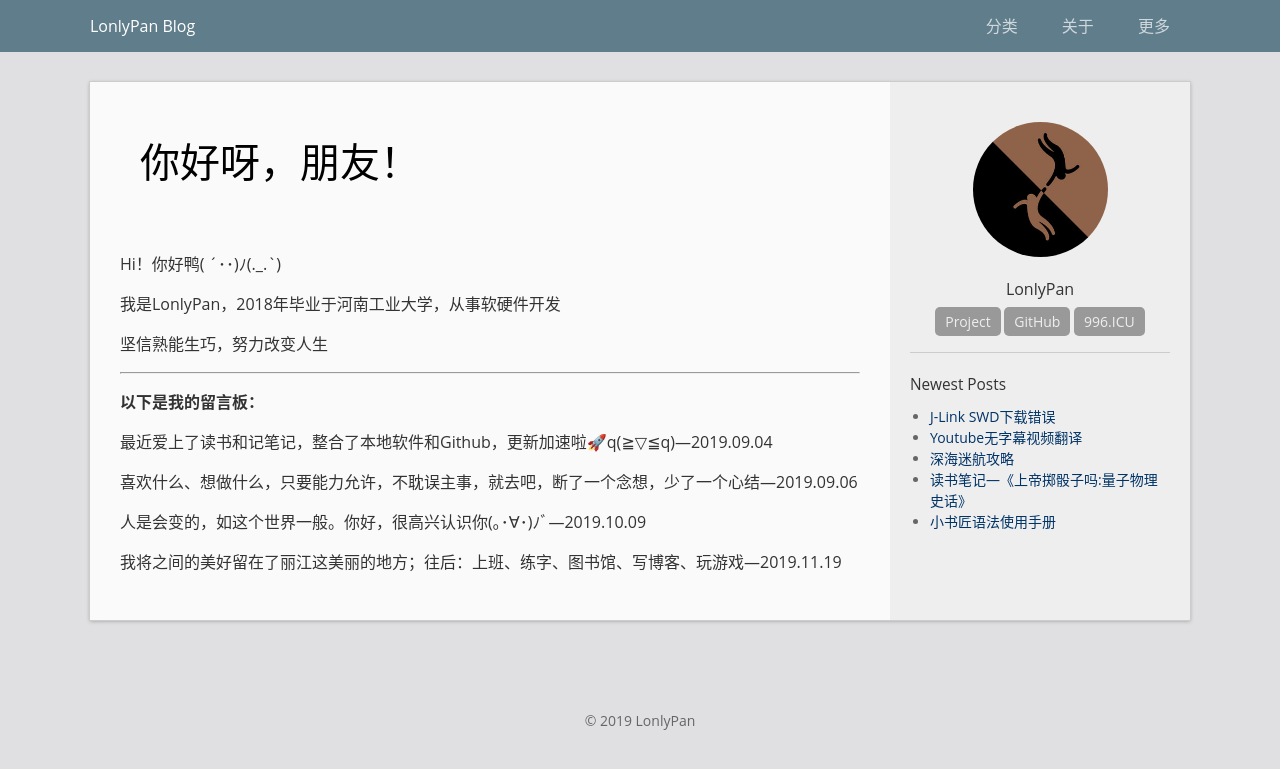
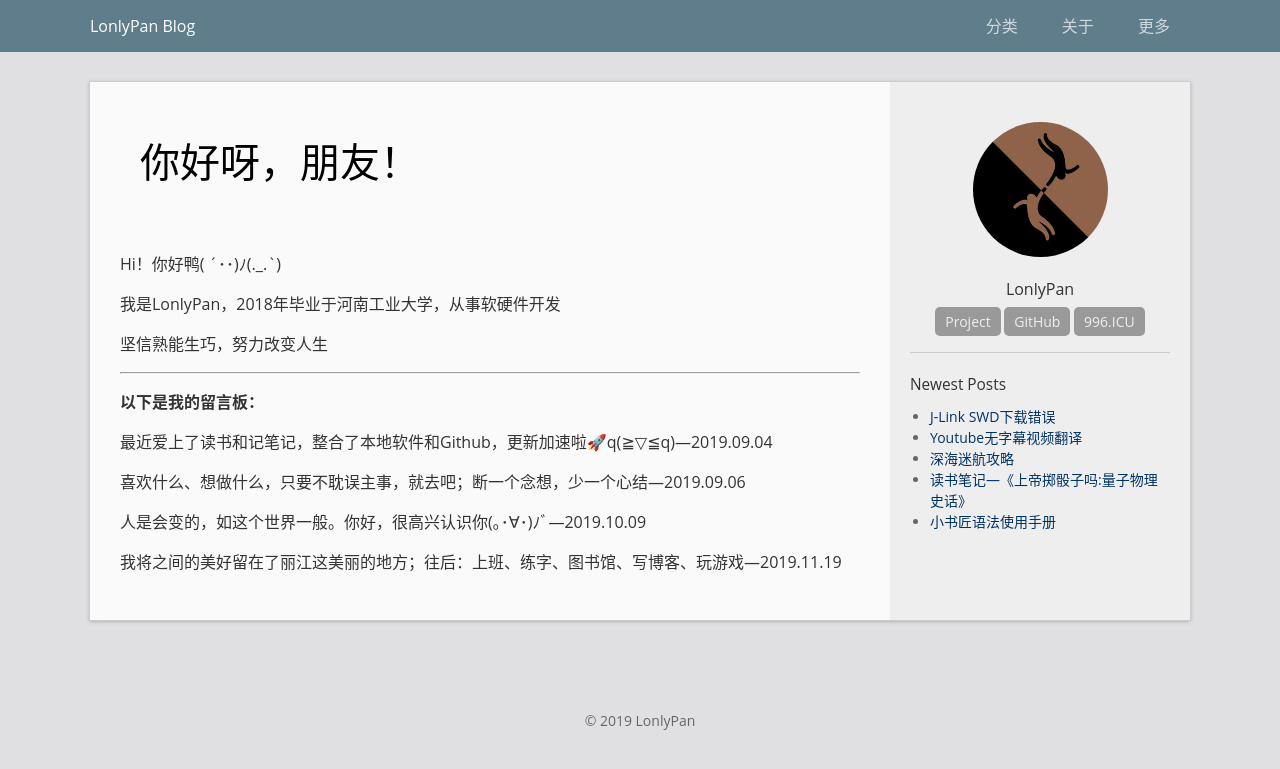
Before and after one commit to LonlyStack/LonlyPan.github.io, a Jekyll site: the page built from about.md, in a window 1280 px wide. Shown: the top 769 px of the page. Built offline with Jekyll 4.4.1, drawn with Linux system fonts in a browser that asks for light colours.

Commit message:
修改文件: about.md

```diff
--- a/about.md
+++ b/about.md
@@ -16,7 +16,7 @@ Hi！你好鸭( ´･･)ﾉ(.\_.\`)
 
 最近爱上了读书和记笔记，整合了本地软件和Github，更新加速啦🚀q(≧▽≦q)—2019.09.04
 
-喜欢什么、想做什么，只要能力允许，不耽误主事，就去吧，断了一个念想，少了一个心结—2019.09.06
+喜欢什么、想做什么，只要不耽误主事，就去吧；断一个念想，少一个心结—2019.09.06
 
 人是会变的，如这个世界一般。你好，很高兴认识你(｡･∀･)ﾉﾞ—2019.10.09
 
```
